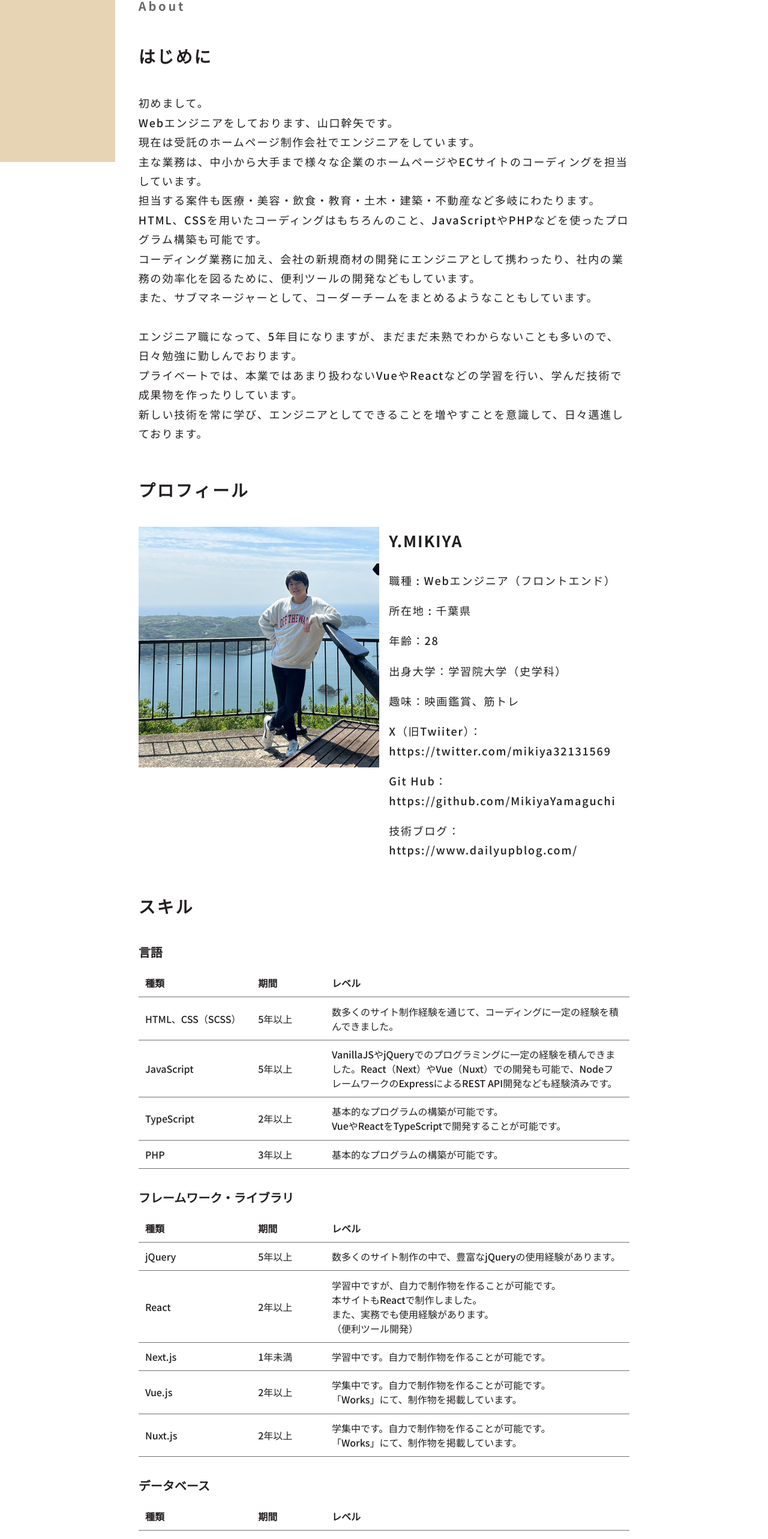
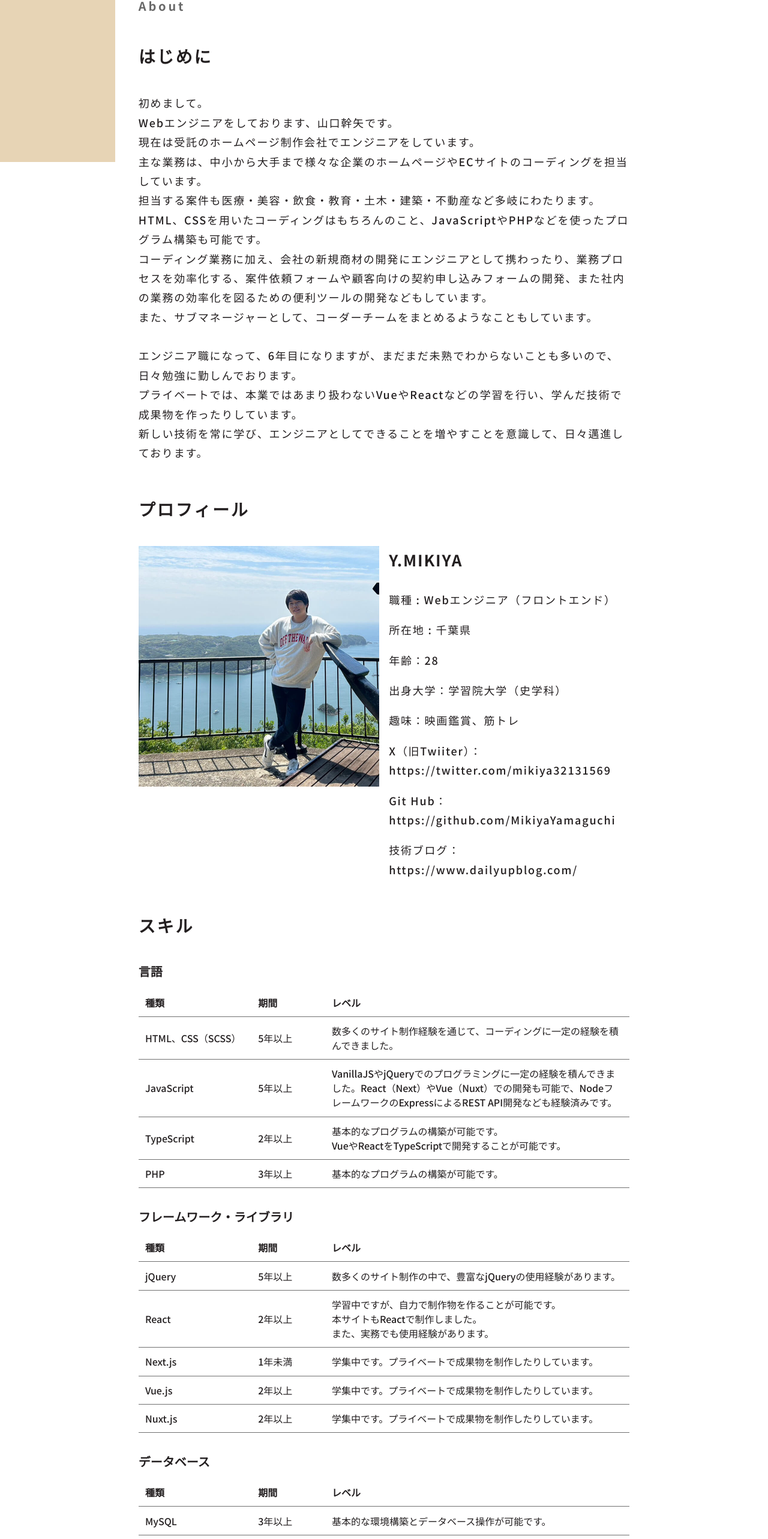
Before and after one commit to MikiyaYamaguchi/react_portfolio, a React (Create React App) app: page /about in a window 1280 px wide. Shown: the part 232-2797 px from the top of the page at 60% size. Built offline with nearby package versions, Linux system fonts and the light colour scheme.

Commit message:
Aboutページの一部記載内容の変更。

```diff
--- a/src/pages/About.tsx
+++ b/src/pages/About.tsx
@@ -135,12 +135,12 @@ const About = () => {
                 <br />
                 HTML、CSSを用いたコーディングはもちろんのこと、JavaScriptやPHPなどを使ったプログラム構築も可能です。
                 <br />
-                コーディング業務に加え、会社の新規商材の開発にエンジニアとして携わったり、社内の業務の効率化を図るために、便利ツールの開発などもしています。
+                コーディング業務に加え、会社の新規商材の開発にエンジニアとして携わったり、業務プロセスを効率化する、案件依頼フォームや顧客向けの契約申し込みフォームの開発、また社内の業務の効率化を図るための便利ツールの開発などもしています。
                 <br />
                 また、サブマネージャーとして、コーダーチームをまとめるようなこともしています。
                 <br />
                 <br />
-                エンジニア職になって、5年目になりますが、まだまだ未熟でわからないことも多いので、日々勉強に勤しんでおります。
+                エンジニア職になって、6年目になりますが、まだまだ未熟でわからないことも多いので、日々勉強に勤しんでおります。
                 <br />
                 プライベートでは、本業ではあまり扱わないVueやReactなどの学習を行い、学んだ技術で成果物を作ったりしています。
                 <br />
@@ -330,8 +330,6 @@ const About = () => {
                         本サイトもReactで制作しました。
                         <br />
                         また、実務でも使用経験があります。
-                        <br />
-                        （便利ツール開発）
                       </span>
                     </td>
                   </tr>
@@ -344,7 +342,7 @@ const About = () => {
                     <td>
                       <span className="sp-only sp-table-label">レベル</span>
                       <span>
-                        学習中です。自力で制作物を作ることが可能です。
+                        学集中です。プライベートで成果物を制作したりしています。
                       </span>
                     </td>
                   </tr>
@@ -357,9 +355,7 @@ const About = () => {
                     <td>
                       <span className="sp-only sp-table-label">レベル</span>
                       <span>
-                        学集中です。自力で制作物を作ることが可能です。
-                        <br />
-                        「Works」にて、制作物を掲載しています。
+                        学集中です。プライベートで成果物を制作したりしています。
                       </span>
                     </td>
                   </tr>
@@ -372,9 +368,7 @@ const About = () => {
                     <td>
                       <span className="sp-only sp-table-label">レベル</span>
                       <span>
-                        学集中です。自力で制作物を作ることが可能です。
-                        <br />
-                        「Works」にて、制作物を掲載しています。
+                        学集中です。プライベートで成果物を制作したりしています。
                       </span>
                     </td>
                   </tr>
```
